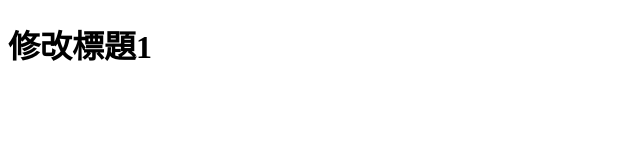
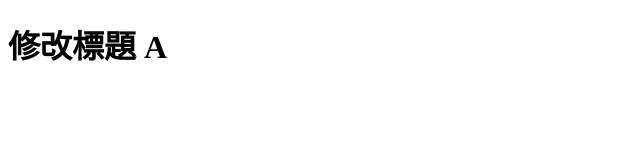
Before and after one commit to peter6601/test0115, a plain HTML site: page index.html in a window 1280 px wide. Shown: the full height of the page, 0-640 px from the left. Drawn offline with Linux system fonts and the light colour scheme.

Commit message:
修改 h1 文字，增加 A 資訊

```diff
--- a/index.html
+++ b/index.html
@@ -6,6 +6,6 @@
     <title>再次修改 title</title>
 </head>
 <body>
-    <h1>修改標題1</h1>
+    <h1>修改標題 A</h1>
 </body>
 </html>
```
